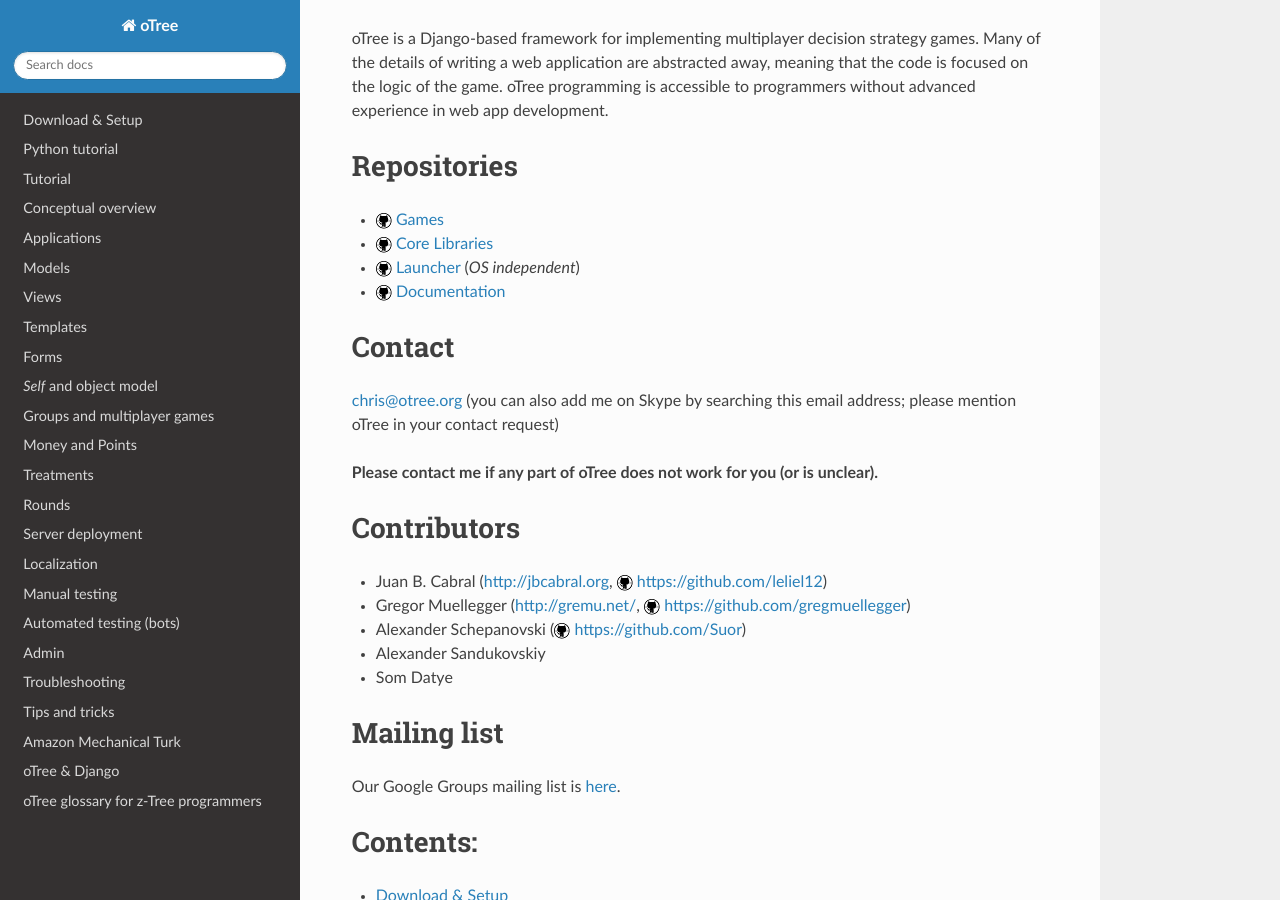
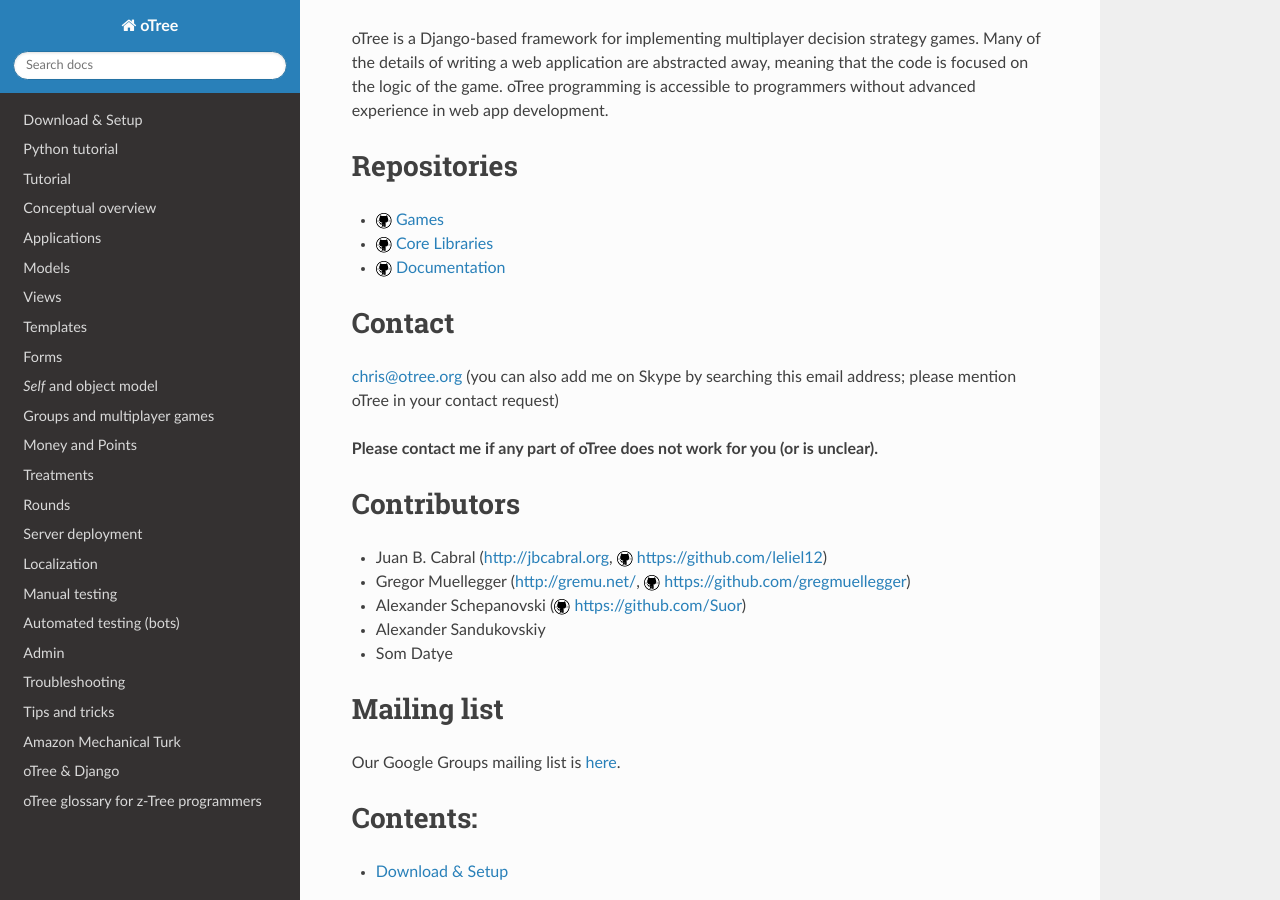
Before and after one commit to oTree-org/otree-docs, a Sphinx documentation site: the page built from source/index.rst, in a window 1280 px wide and 900 px high, scrolled down 758 px. Built offline with Sphinx 7.4.7 and the Read the Docs theme 2.0.0, drawn with Linux system fonts in a browser that asks for light colours.

Commit message:
Update index.rst

```diff
--- a/source/index.rst
+++ b/source/index.rst
@@ -41,8 +41,6 @@
 
 -   |github_icon| `Games <https://github.com/oTree-org/oTree/>`_
 -   |github_icon| `Core Libraries <https://github.com/oTree-org/otree-core>`_
--   |github_icon| `Launcher <https://github.com/oTree-org/otree-launcher>`_
-    (*OS independent*)
 -   |github_icon| `Documentation <https://github.com/oTree-org/otree-docs>`_
 
 
```
